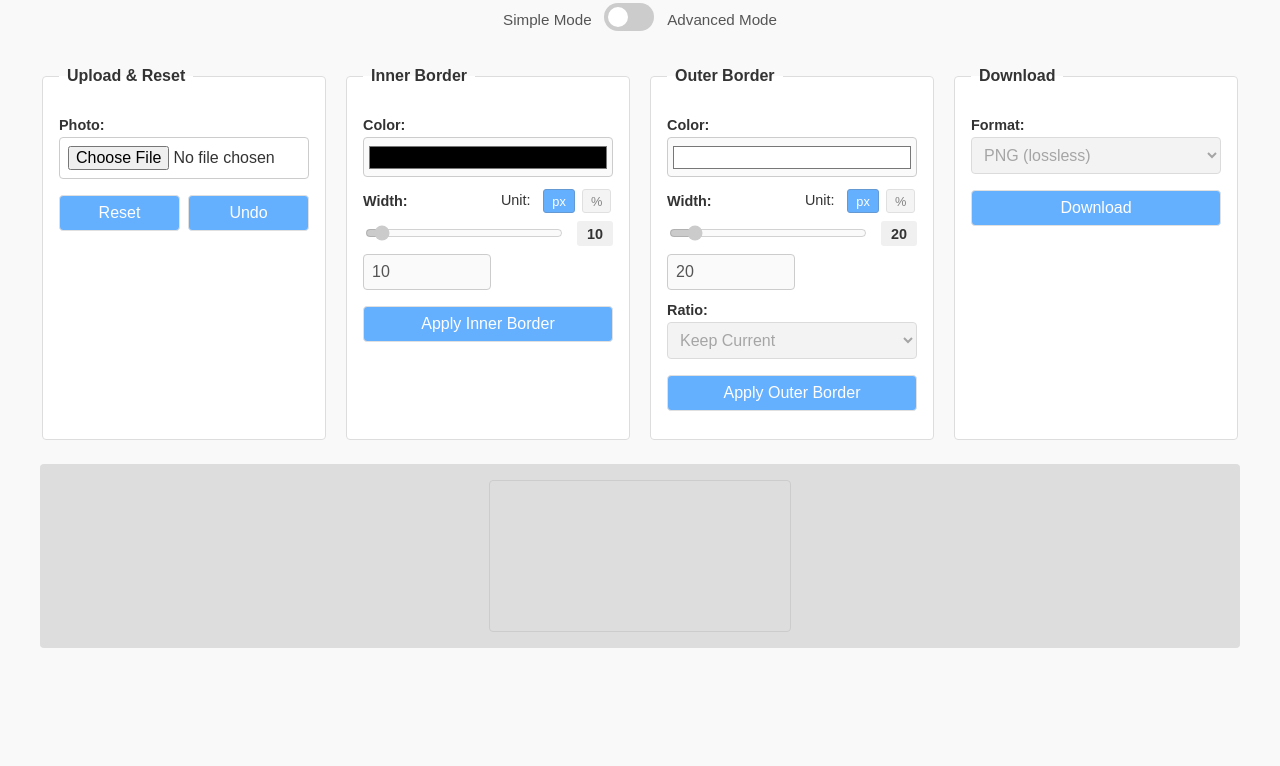
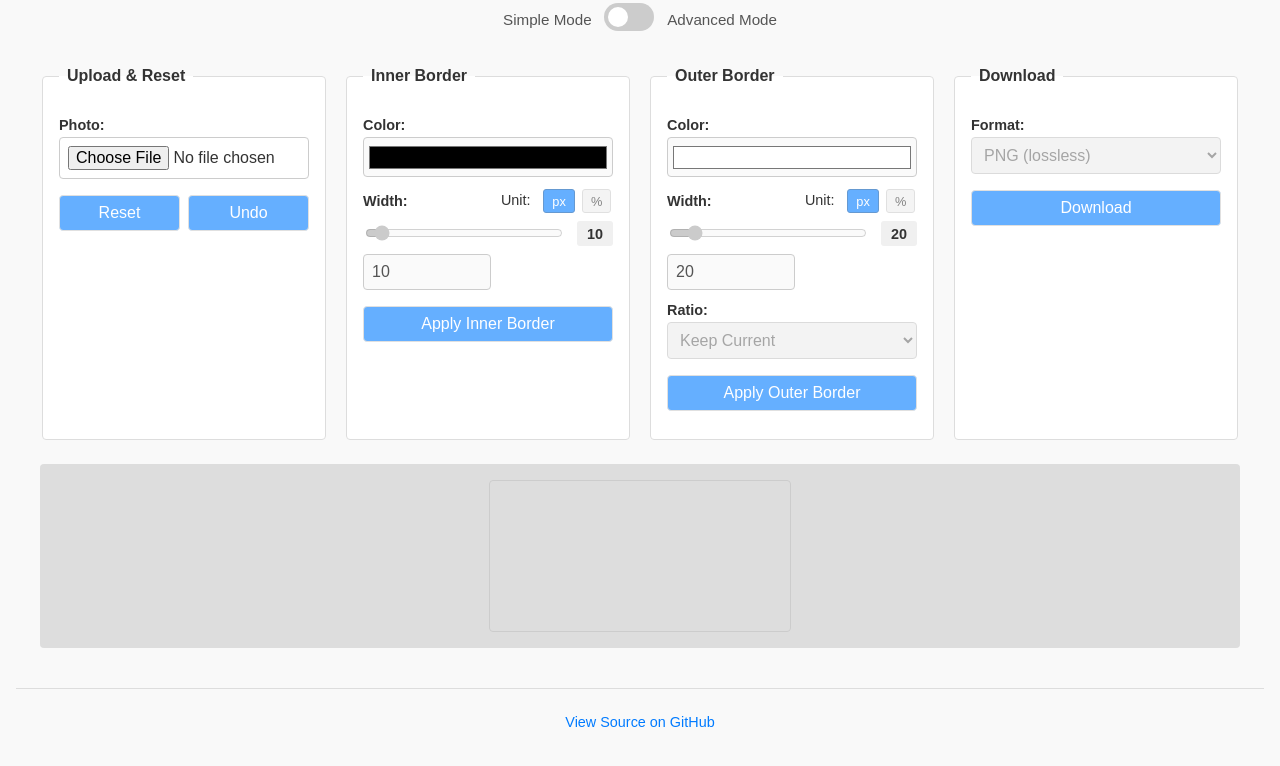
Before and after one commit to chocolateflight/border-to-image, a plain HTML site: page index.html in a window 1280 px wide. Shown: the part 96-862 px from the top of the page. Before the commit the page ends 800 px from the top, so only its background shows below. Drawn offline with Linux system fonts and the light colour scheme.

Commit message:
added link to github repo

```diff
--- a/index.html
+++ b/index.html
@@ -18,6 +18,7 @@
          </label>
          <span class="mode-label">Advanced Mode</span>
     </div>
+
     <div id="controls">
 
       <fieldset>
@@ -127,13 +128,15 @@
         <button id="downloadBtn" disabled>Download</button>
       </fieldset>
 
+    </div> <div id="canvasWrapper">
+      <canvas id="photoCanvas"></canvas>
     </div>
 
-    <div id="canvasWrapper">
-      <canvas id="photoCanvas"></canvas>
-    </div>
-  </div>
-
+  </div> <footer>
+    <a href="https://github.com/chocolateflight/border-to-image" target="_blank" rel="noopener noreferrer">
+      View Source on GitHub
+    </a>
+  </footer>
   <script src="script.js"></script>
 </body>
 </html>
--- a/style.css
+++ b/style.css
@@ -233,3 +233,25 @@ button:not(:disabled):hover { background: #0056b3; }
   display: block;
   margin: 0 auto;
 }
+
+/* Footer Styles */
+footer {
+  text-align: center;
+  margin-top: 2.5rem; /* Space above the footer */
+  padding: 1.5rem 1rem; /* Padding top/bottom and left/right */
+  border-top: 1px solid #ddd; /* Subtle separator line */
+  width: 100%; /* Ensure it takes full width */
+}
+
+footer a {
+  color: #007BFF; /* Use theme blue color */
+  text-decoration: none;
+  font-size: 0.9rem;
+  transition: color 0.2s ease-in-out;
+}
+
+footer a:hover,
+footer a:focus { /* Added focus style for accessibility */
+  color: #0056b3; /* Darker blue on hover/focus */
+  text-decoration: underline;
+}
```
